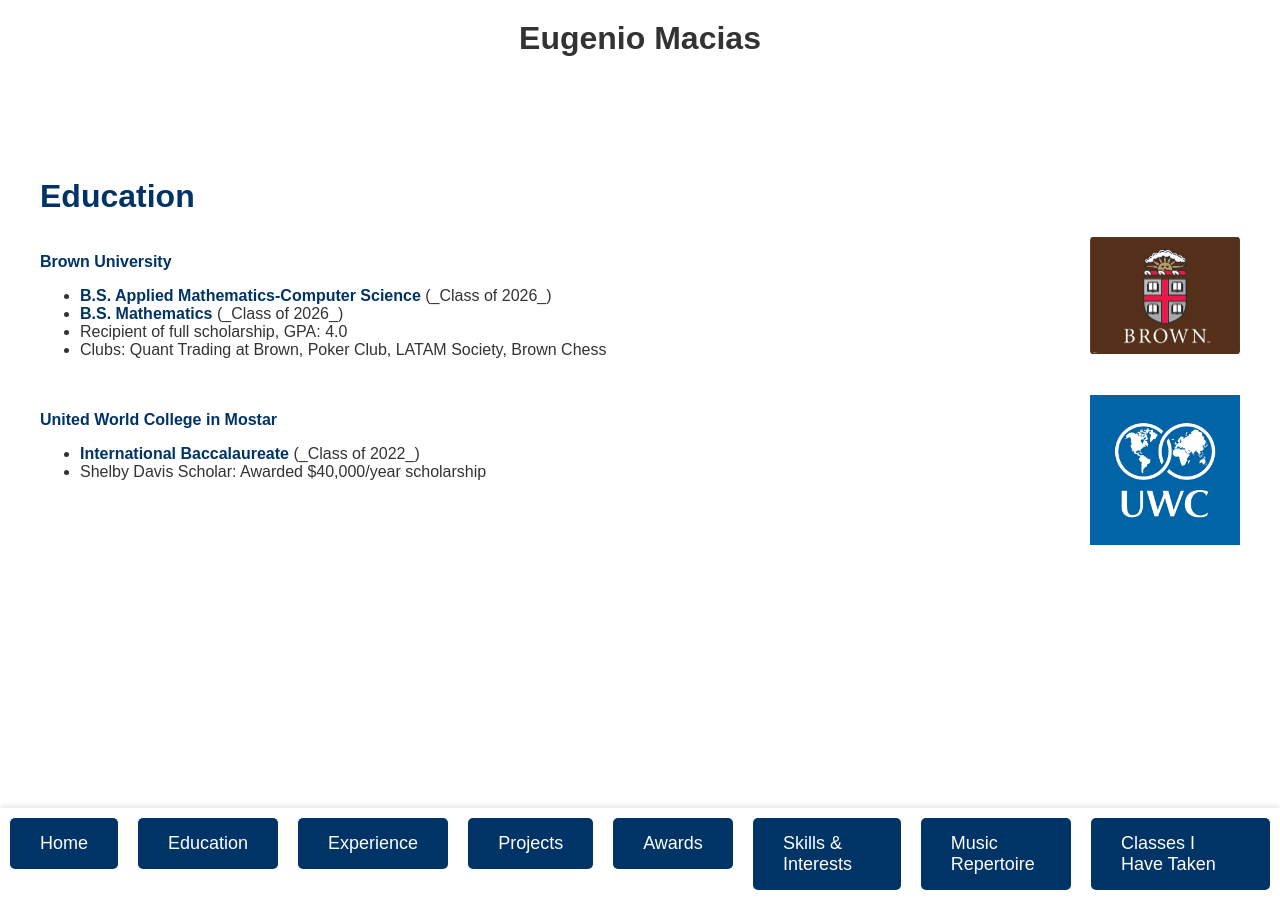
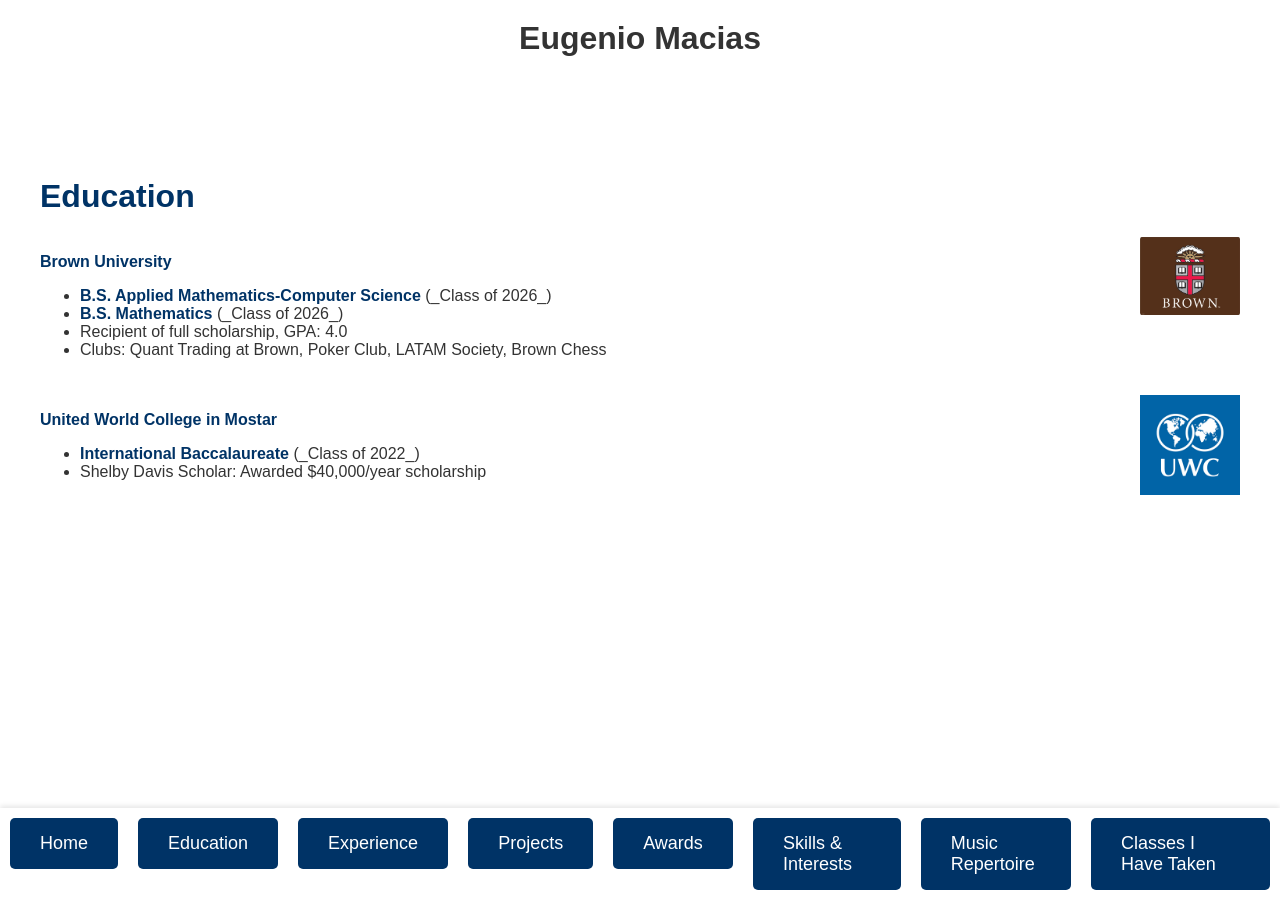
Before and after one commit to xXElGenio0203Xx/eugenio-macias.github.io, a Jekyll site: the page built from education.md, in a window 1280 px wide. Built offline with Jekyll 4.4.1, drawn with Linux system fonts in a browser that asks for light colours.

Commit message:
Update style.css

```diff
--- a/assets/css/style.css
+++ b/assets/css/style.css
@@ -93,8 +93,12 @@ img {
   margin-right: 20px;
 }
 
+.education-logo {
+  flex-shrink: 0;
+}
+
 .education-logo img {
-  max-width: 150px; /* Adjust the size of the logos */
+  max-width: 100px; /* Adjust the size of the logos */
   height: auto;
 }
 
```
